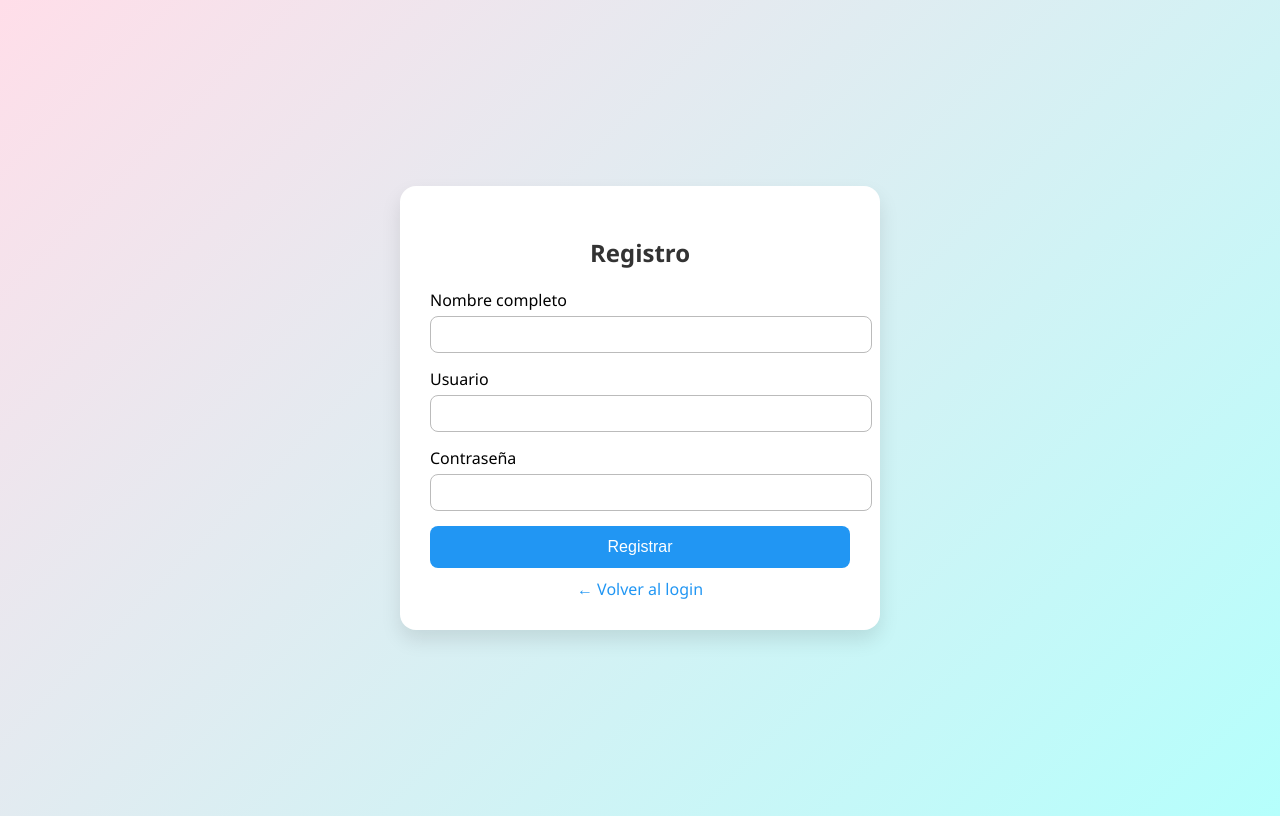
After one commit to MikeSoul09/MisTrapitos, a PHP site: page /php/registro.php in a window 1280 px wide. The commit adds this page. Run offline with PHP 8.4, Linux system fonts and the light colour scheme.

Commit message:
Add files via upload

```diff
--- a/php/conexion.php
+++ b/php/conexion.php
@@ -1,16 +1,12 @@
 <?php
-$host = 'localhost';
-$usuario = 'root';
-$contrasena = 'admin';
-$base_datos = 'tienda_ropa';
+$host = "localhost";
+$usuario = "root";
+$contrasena = "";
+$base_de_datos = "tienda_ropa";
 
-$conn = new mysqli($host, $usuario, $contrasena, $base_datos);
+$conn = new mysqli($host, $usuario, $contrasena, $base_de_datos);
 
-// Verificar conexión
 if ($conn->connect_error) {
-    die("Error de conexión: " . $conn->connect_error);
+    die("Error de conexión: " . $conexion->connect_error);
 }
-
-// Para UTF-8
-$conn->set_charset("utf8");
 ?>
--- /dev/null
+++ b/php/logout.php
@@ -0,0 +1,6 @@
+<?php
+session_start();
+session_destroy();
+header('Location: ../index.php');
+exit();
+?>
--- /dev/null
+++ b/php/registro.php
@@ -0,0 +1,151 @@
+<?php
+require_once "conexion.php";
+
+if (!isset($conn)) {
+    die("❌ Error: No se estableció la conexión a la base de datos.");}
+if ($_SERVER["REQUEST_METHOD"] == "POST") {
+    $nombre = trim($_POST["nombre"]);
+    $usuario = trim($_POST["usuario"]);
+    $contrasena = $_POST["contrasena"];
+    $rol = 'vendedor'; // fijo
+
+    $nombre = $conn->real_escape_string($nombre);
+    $usuario = $conn->real_escape_string($usuario);
+
+    // Verificar si el usuario ya existe
+    $check_sql = "SELECT id FROM usuarios WHERE usuario = '$usuario'";
+    $check_resultado = $conn->query($check_sql);
+
+    if ($check_resultado->num_rows > 0) {
+        $error = "⚠️ El nombre de usuario ya está en uso. Elige otro.";
+    } else {
+        // Cifrar la contraseña
+        $password_hash = password_hash($contrasena, PASSWORD_DEFAULT);
+
+        $sql = "INSERT INTO usuarios (nombre, usuario, password, rol)
+                VALUES ('$nombre', '$usuario', '$password_hash', '$rol')";
+
+        if ($conn->query($sql)) {
+            header("Location: index.php?registro=exitoso");
+            exit();
+        } else {
+            $error = "❌ Error al registrar: " . $conn->error;
+        }
+    }
+}
+?>
+
+<!DOCTYPE html>
+<html lang="es">
+<head>
+    <meta charset="UTF-8">
+    <title>Registro de Usuario</title>
+    <style>
+        body {
+            background: linear-gradient(135deg, #FFDEE9, #B5FFFC);
+            font-family: 'Segoe UI', sans-serif;
+            display: flex;
+            justify-content: center;
+            align-items: center;
+            height: 100vh;
+        }
+
+        .form-container {
+            background: white;
+            padding: 30px;
+            border-radius: 16px;
+            box-shadow: 0 10px 20px rgba(0, 0, 0, 0.1);
+            width: 100%;
+            max-width: 420px;
+        }
+
+        h2 {
+            text-align: center;
+            margin-bottom: 20px;
+            color: #333;
+        }
+
+        .form-group {
+            margin-bottom: 15px;
+        }
+
+        label {
+            display: block;
+            margin-bottom: 5px;
+            font-weight: 500;
+        }
+
+        input {
+            width: 100%;
+            padding: 10px;
+            border: 1px solid #bbb;
+            border-radius: 8px;
+            outline: none;
+        }
+
+        .btn {
+            width: 100%;
+            padding: 12px;
+            background-color: #2196F3;
+            color: white;
+            border: none;
+            border-radius: 8px;
+            font-size: 16px;
+            cursor: pointer;
+        }
+
+        .btn:hover {
+            background-color: #0b7dda;
+        }
+
+        .error {
+            color: red;
+            text-align: center;
+            margin-bottom: 10px;
+        }
+
+        .success {
+            color: green;
+            text-align: center;
+        }
+
+        .back {
+            text-align: center;
+            margin-top: 10px;
+        }
+
+        .back a {
+            color: #2196F3;
+            text-decoration: none;
+        }
+
+        .back a:hover {
+            text-decoration: underline;
+        }
+    </style>
+</head>
+<body>
+    <div class="form-container">
+        <h2>Registro</h2>
+        <?php if (isset($error)) echo "<p class='error'>$error</p>"; ?>
+        <form method="post">
+            <div class="form-group">
+                <label>Nombre completo</label>
+                <input type="text" name="nombre" required>
+            </div>
+            <div class="form-group">
+                <label>Usuario</label>
+                <input type="text" name="usuario" required>
+            </div>
+            <div class="form-group">
+                <label>Contraseña</label>
+                <input type="password" name="contrasena" required>
+            </div>
+            <button type="submit" class="btn">Registrar</button>
+        </form>
+        <div class="back">
+            <a href="../index.php">← Volver al login</a>
+        </div>
+    </div>
+</body>
+</html>
--- a/php/ventas.php
+++ b/php/ventas.php
@@ -25,7 +25,7 @@ if (isset($_POST['vender'])) {
     $id_venta = $stmt->insert_id;
 
     // Insertar detalle de venta
-    $stmt2 = $conn->prepare("INSERT INTO detalles_venta (id_venta, id_producto, cantidad) VALUES (?, ?, ?)");
+    $stmt2 = $conn->prepare("INSERT INTO detalle_ventas (id_venta, id_producto, cantidad) VALUES (?, ?, ?)");
     $stmt2->bind_param("iii", $id_venta, $id_producto, $cantidad);
     $stmt2->execute();
 
--- a/php/volver.php
+++ b/php/volver.php
@@ -23,4 +23,4 @@
   }
 </style>
 
-<a href="../index.php" class="btn-volver">← Volver a Inicio</a>
+<a href="../vistas/home.php" class="btn-volver">← Volver a Inicio</a>
```
